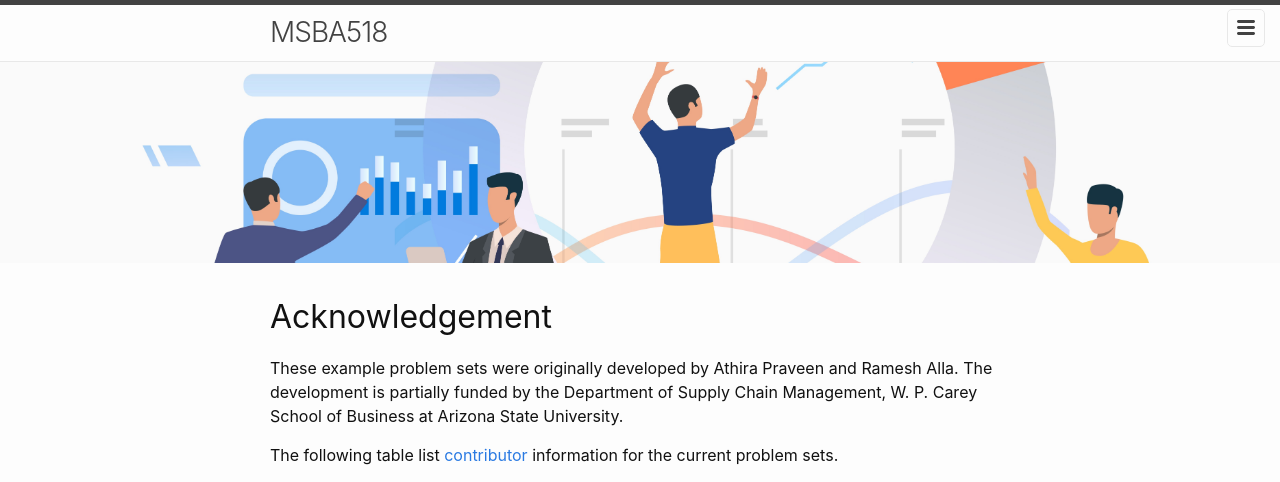
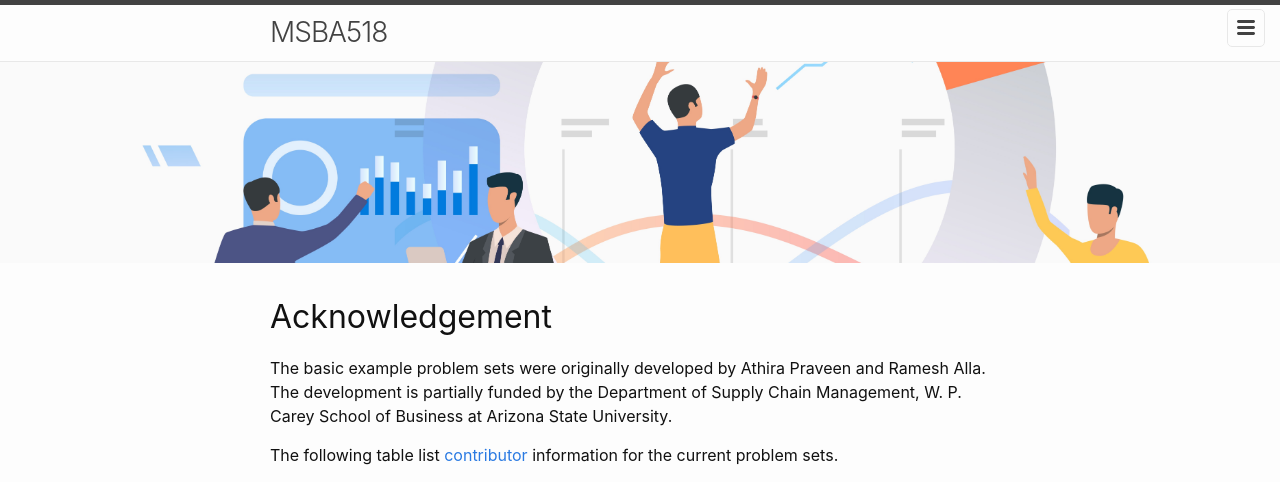
Before and after one commit to ytyimin/tart-cherry, a Jekyll site: the page built from about.markdown, in a window 1280 px wide. Shown: the top 482 px of the page. Built offline with Jekyll 4.4.1, drawn with Linux system fonts in a browser that asks for light colours; some of the changed lines change nothing that is shown; some of the changed text lies outside the part shown; grey boxes are pictures that could not be loaded.

Commit message:
Update about.markdown

```diff
--- a/about.markdown
+++ b/about.markdown
@@ -8,12 +8,14 @@
 
 # Acknowledgement
 
-These example problem sets were originally developed by Athira Praveen and Ramesh Alla. The development is partially funded by the Department of Supply Chain Management, W. P. Carey School of Business at Arizona State University.
+The basic example problem sets were originally developed by Athira Praveen and Ramesh Alla. The development is partially funded by the Department of Supply Chain Management, W. P. Carey School of Business at Arizona State University.
 
 The following table list <a href="https://arizonastateu-my.sharepoint.com/:x:/g/personal/ywang195_asurite_asu_edu/EavN7HbroL1Dm5tIqoF9usABDw6znfrd1NH6mhfQ4oDwyQ?e=EMkmxG">contributor</a> information for the current problem sets.
 
 <iframe width="700" height="400" frameborder="0" scrolling="no" src="https://arizonastateu-my.sharepoint.com/personal/ywang195_asurite_asu_edu/_layouts/15/Doc.aspx?sourcedoc={76eccdab-a0eb-43bd-9b9b-48aa817dbac0}&action=embedview&ActiveCell='final_upload'!A1&Item='final_upload'!A1%3AF65&wdDownloadButton=True&wdInConfigurator=True"></iframe>
 
+The advanced problem sets were selected from past student projects for SCM518 course.
+
 All opinions and solutions provided are solely the authors, and are not reflective of official department or school positions. If you notice any errors or would like to contribute, please contact me at <a class="u-email" href="mailto:{{ site.email }}">{{ site.email }}</a>.
 
 Website design assisted by <a class="u-email" href="mailto:aanand45@asu.edu">Aakash Anand</a>.
```
